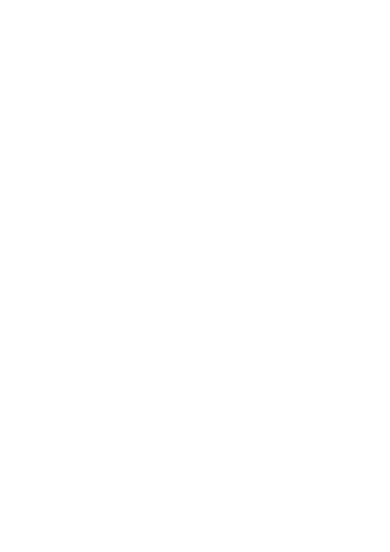
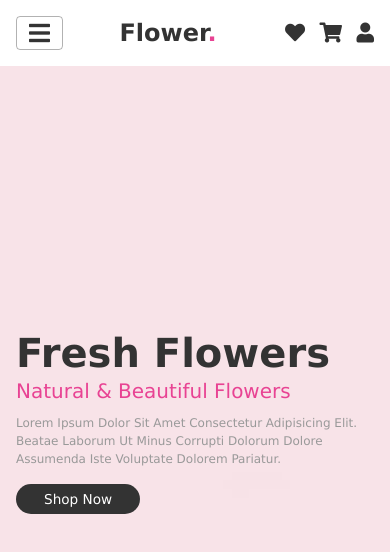
Before and after one commit to PhatDiep01/FlowerShop, a plain HTML site: page index.html in a window 390 px wide. Drawn offline with Linux system fonts and the light colour scheme.

Commit message:
add section

```diff
--- a/index.html
+++ b/index.html
@@ -15,7 +15,48 @@
 </head>
 
 <body>
+    <!-- header section starts -->
 
+    <header>
+
+        <input type="checkbox" name="" id="toggler">
+        <label for="toggler" class="fas fa-bars"></label>
+
+        <a href="#" class="logo">Flower<span>.</span></a>
+
+        <nav class="navbar">
+            <a href="#home">home</a>
+            <a href="#about">about</a>
+            <a href="#products">products</a>
+            <a href="#review">review</a>
+            <a href="#contact">contact</a>
+        </nav>
+
+        <div class="icons">
+            <a href="#" class="fas fa-heart"></a>
+            <a href="#" class="fas fa-shopping-cart"></a>
+            <a href="#" class="fas fa-user"></a>
+        </div>
+
+    </header>
+    <!-- header section ends -->
+
+    <!-- home section starts -->
+
+    <section id="home" class="home">
+
+        <div class="content">
+            <h3>fresh flowers</h3>
+            <span>natural & beautiful flowers</span>
+            <p>Lorem ipsum dolor sit amet consectetur adipisicing elit. Beatae laborum ut minus corrupti dolorum dolore assumenda iste voluptate dolorem pariatur.</p>
+            <a href="#" class="btn">shop now</a>
+        </div>
+
+    </section>
+
+
+
+    <!-- home section ends -->
 </body>
 
 </html>
--- a/style.css
+++ b/style.css
@@ -0,0 +1,206 @@
+:root {
+    --pink: #e84393;
+
+}
+
+*{
+    margin: 0; padding: 0;
+    box-sizing: border-box;
+    font-family: Verdana, Geneva, Tahoma, sans-serif;
+    outline: none; border: none;
+    text-decoration: none;
+    text-transform: capitalize;
+    transition: .2s linear;
+}
+html {
+    font-size: 62.5%;
+    scroll-behavior: smooth;
+    scroll-padding-top: 6rem;
+    overflow-x: hidden;
+}
+
+section{
+    padding: 2rem 9%;
+}
+
+.btn{
+    display: inline-block;
+    margin-top: 1rem;
+    padding: .9rem 3.5rem;
+    color: #fff;
+    background: #333;
+    border-radius: 5rem;
+    cursor: pointer;
+    font-size: 1.7rem;
+}
+.btn:hover{
+    /* transform:scale(1.1);
+    transition: 0.2s linear; */
+    background: var(--pink);
+}
+
+/* header section */
+
+header {
+    position: fixed;
+    top: 0; right: 0; left: 0;
+    background: #fff;
+    padding: 2rem 9%;
+    display: flex;
+    justify-content: space-between;
+    align-items: center;
+    z-index: 1000;
+}
+
+header .logo{
+    font-size: 3rem;
+    color: #333;
+    font-weight: bolder;
+}
+
+header .logo span{
+    color: var(--pink);
+}
+
+header .navbar a{
+    font-size: 2rem;
+    padding: 0 1.5rem;
+    color: #666;
+}
+
+header .navbar a:hover{
+    color: var(--pink);
+}
+
+header .icons a{
+    font-size: 2.5rem;
+    margin-left: 1.5rem;
+    color: #333;
+}
+
+header .icons a:hover{
+    color: var(--pink);
+}
+
+header #toggler{
+    display: none;
+}
+
+header .fa-bars{
+    font-size: 3rem;
+    color: #333;
+    border-radius: .5rem;
+    padding: .5rem 1.5rem;
+    border: .1rem solid rgba(0, 0, 0, 0.3);
+    cursor: pointer;
+    display: none;
+}
+
+
+
+.home{
+    display: flex;
+    align-items: center;
+    min-height: 100vh;
+    background: url(./images/home-bg.jpg)  no-repeat;
+    background-size: cover;
+    background-position: center;
+}
+
+.home .content{
+    max-width: 50rem;
+}
+.home .content h3{
+    font-size: 6rem;
+    color: #333;
+}
+
+.home .content span{
+    font-size: 3.5rem;
+    color: var(--pink);
+    padding: 1rem 0;
+    line-height: 1.5;
+}
+
+.home .content p{
+    font-size: 1.5rem;
+    color: #999;
+    padding: 1rem 0;
+    line-height: 1.5;
+}
+
+
+
+
+
+
+
+
+
+
+
+
+
+
+
+
+/* media queries */
+@media (max-width: 991px) {
+    html {
+        font-size: 55%;
+    }
+    header{
+        padding: 2rem;
+    }
+
+    section{
+        padding: 2rem;
+    }
+
+    .home{
+        background-position: left;
+    }
+}
+
+@media (max-width: 768px){
+    header .fa-bars{
+        display: block;
+    }
+
+    header .navbar{
+        position: absolute;
+        top: 100%; right: 0; left: 0;
+        background: #eee;
+        border-top: .1px solid rgba(0, 0, 0, 0.3);
+        clip-path: polygon(0 0, 100% 0, 100% 0, 0 0);
+    }
+
+    header #toggler:checked ~ .navbar {
+        clip-path: polygon(0 0, 100% 0, 100% 100%,0  100%);
+    }
+
+    header .navbar a{
+        margin: 1.5rem;
+        padding: 1.5rem;
+        background: #fff;
+        border: .1rem solid rgba(0, 0, 0, 0.1);
+        display: block;
+    }
+
+
+
+    .home .content h3{
+        font-size: 5rem;
+    }
+
+    .home .content span{
+        font-size: 2.5rem;
+    }
+
+}
+
+@media (max-width: 450px) {
+    html{
+        font-size: 50%;
+    }
+}
```
